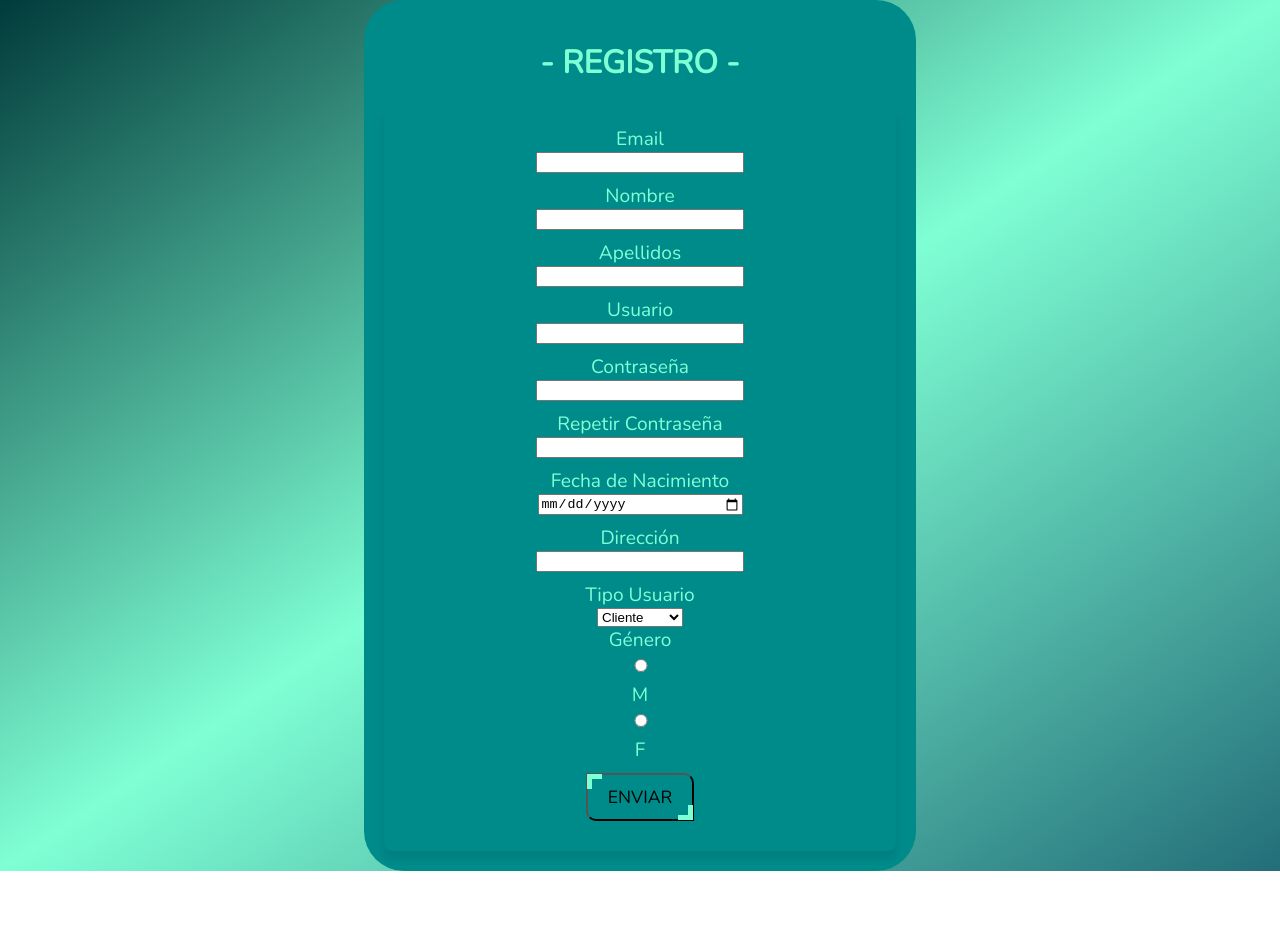
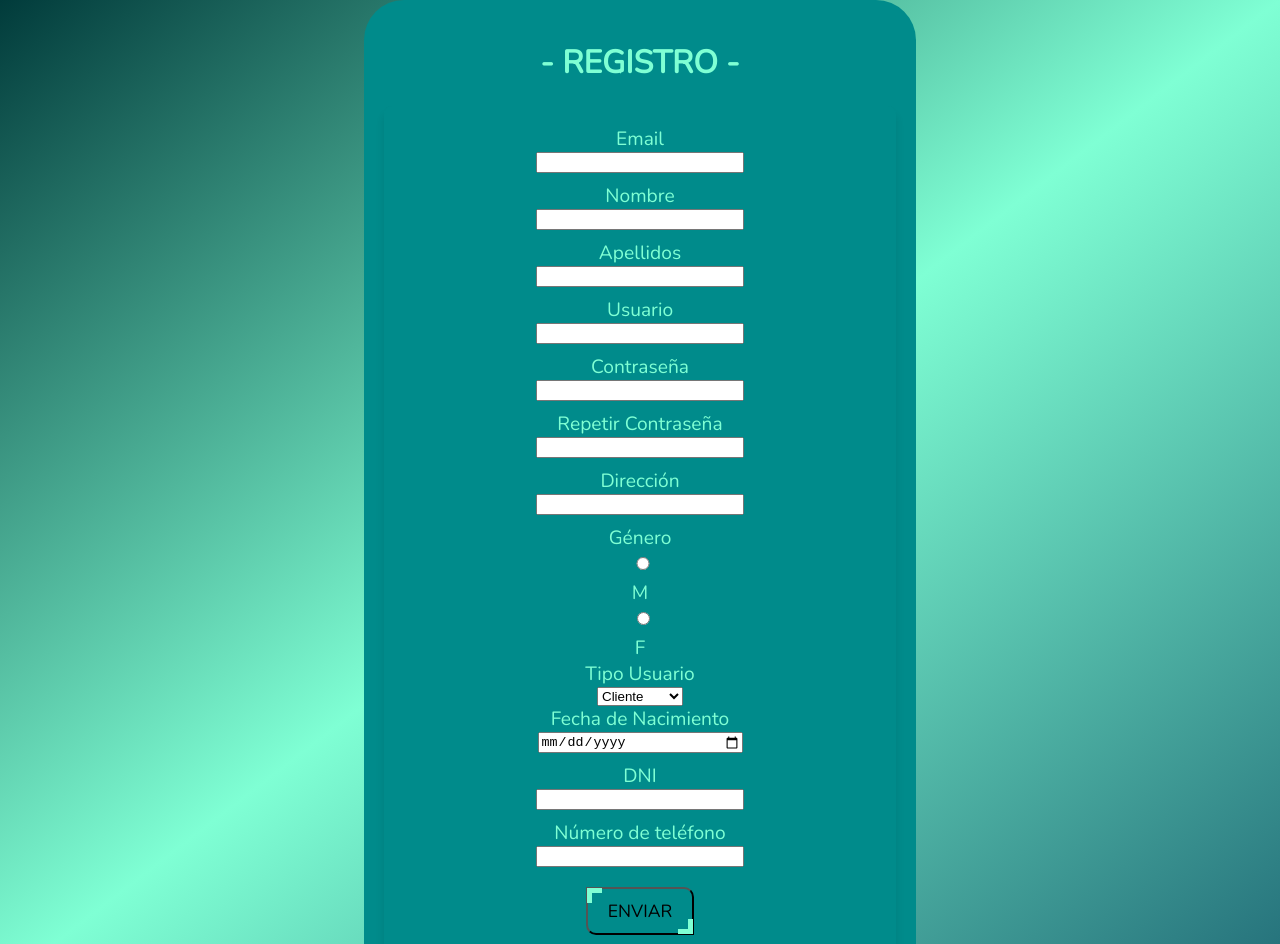
Before and after one commit to SusannaBH/SigmaGym, a React (Vite) app: page /registration in a window 1280 px wide. Shown: the top 944 px of the page. Before the commit the page ends 871 px from the top, so only its background shows below. Built offline with nearby package versions, Linux system fonts and the light colour scheme.

Commit message:
FE_Susana_12_12_23: aplicando cambios en registration

```diff
--- a/src/components/registration/RegistrerForm.tsx
+++ b/src/components/registration/RegistrerForm.tsx
@@ -1,13 +1,12 @@
 import { useState } from 'react';
 import styles from './styles.module.css'
-import { Customer, Worker, BottonsInicio } from './index'
+import { Worker, BottonsInicio } from './index'
 
 export default function RegistrerForm() {
 
   const [selectOptions, setOptions] = useState('customer')
   const [gender, setGender] = useState('')
-  const [dni, setDNI] = useState('')
-  const [number, setNumber] = useState('')
+  const [job, setJob] = useState('')
 
   function handleOptions(e: any) {
     setOptions(e.target.value)
@@ -17,12 +16,8 @@ export default function RegistrerForm() {
     setGender(gender)
   }
 
-  function handleDNI(dni: string) {
-    setDNI(dni)
-  }
-
-  function handleNumber(number: string) {
-    setNumber(number)
+  function handleJob(job: string) {
+    setJob(job)
   }
 
   function handleSubmit(e: any) {
@@ -30,8 +25,7 @@ export default function RegistrerForm() {
     console.log({
       [e.target]: e.target,
       gender,
-      dni,
-      number
+      job,
     })
   }
 
@@ -51,18 +45,29 @@ export default function RegistrerForm() {
         <input type="password" style={{ maxWidth: 200 }} required />
         <label>Repetir Contraseña</label>
         <input type="password" style={{ maxWidth: 200 }} required />
-        <label>Fecha de Nacimiento</label>
-        <input type="date" style={{ maxWidth: 200 }} required/>
         <label>Dirección</label>
         <input type="text" style={{ maxWidth: 200 }} />
+        <label>Género</label>
+        <label>
+          <input type="radio" name="gender" value="male" onChange={(e) => handleGender(e.target.value)} /> M
+        </label>
+        <label>
+          <input type="radio" name="gender" value="female" onChange={(e) => handleGender(e.target.value)} /> F
+        </label>
         <label htmlFor="opcions">Tipo Usuario</label>
         <select value={selectOptions} onChange={(e) => handleOptions(e)}>
           <option value="customer">Cliente</option>
           <option value="worker">Trabajador</option>
         </select>
         {
-          selectOptions === ("customer") ? <Customer handleGender={handleGender} /> : <Worker handleDNI={handleDNI} handleNumber={handleNumber} />
+          selectOptions === ("worker") ? <Worker handleJob={handleJob} /> : null
         }
+        <label>Fecha de Nacimiento</label>
+        <input type="date" style={{ maxWidth: 200 }} required/>
+        <label>DNI</label>
+        <input type="text" style={{ maxWidth: 200 }} required/>
+        <label>Número de teléfono</label>
+        <input type="text" style={{ maxWidth: 200 }} required/>
         <BottonsInicio text='ENVIAR'></BottonsInicio>
       </form>
     </div>
--- a/src/components/registration/Worker.tsx
+++ b/src/components/registration/Worker.tsx
@@ -1,16 +1,13 @@
 
 interface IWorker{
-  handleDNI: (dni: string) => void
-  handleNumber: (number: string) => void
+  handleJob: (job: string) => void
 }
 
-export default function Worker({handleDNI, handleNumber}: IWorker) {
+export default function Worker({handleJob}: IWorker) {
   return (
     <div>
-        <label>DNI</label>
-        <input type="text" style={{ maxWidth: 200 }} onChange={(e) => handleDNI(e.target.value)} required />
-        <label>Number Phone</label>
-        <input type="text" style={{ maxWidth: 200 }} onChange={(e) => handleNumber(e.target.value)} required />
+        <label>Puesto de trabajo</label>
+        <input type="text" style={{ maxWidth: 200 }} onChange={(e) => handleJob(e.target.value)} required />
     </div>
   )
 }
```
